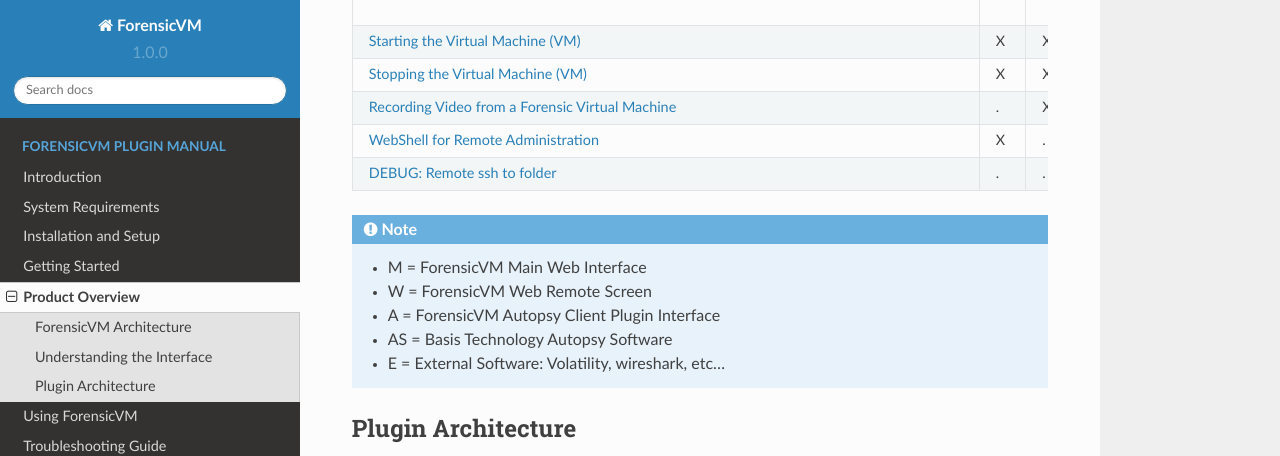
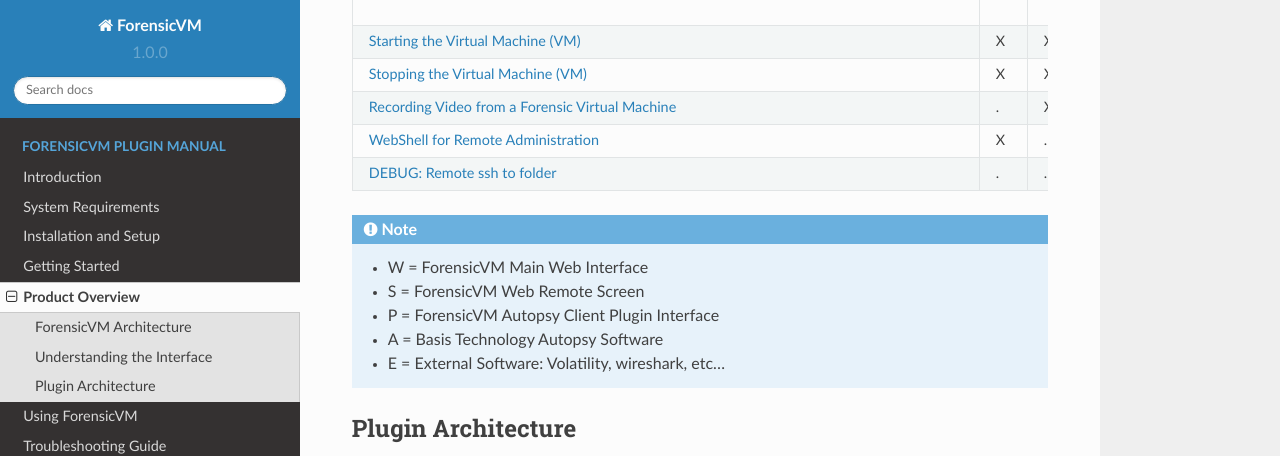
Before and after one commit to nunomourinho/forensicVmAutopsyUserManual, a Sphinx documentation site: the page built from docs/user/product_overview/product_overview.rst, in a window 1280 px wide and 900 px high, scrolled down 3020 px. Shown: the top 456 px of the window. Built offline with Sphinx 7.4.7 and the Read the Docs theme 2.0.0, drawn with Linux system fonts in a browser that asks for light colours; pages that are not in the unit, such as notebooks, are missing from menus.

```diff
--- a/docs/user/product_overview/product_overview.rst
+++ b/docs/user/product_overview/product_overview.rst
@@ -27,10 +27,10 @@ In the table below, the distribution of features across the different zones of t
    :header-rows: 1
 
    * - Feature
-     - M
      - W
+     - S
+     - P
      - A
-     - AS
      - E
    * - :ref:`Convert Forensic Image to a Forensic Virtual Machine`
      - .
@@ -303,11 +303,12 @@ In the table below, the distribution of features across the different zones of t
      - .
      - .
 
+
 .. note::
-   - M = ForensicVM Main Web Interface
-   - W = ForensicVM Web Remote Screen
-   - A = ForensicVM Autopsy Client Plugin Interface
-   - AS = Basis Technology Autopsy Software
+   - W = ForensicVM Main Web Interface
+   - S = ForensicVM Web Remote Screen
+   - P = ForensicVM Autopsy Client Plugin Interface
+   - A = Basis Technology Autopsy Software
    - E = External Software: Volatility, wireshark, etc...
 
 Plugin Architecture
```
